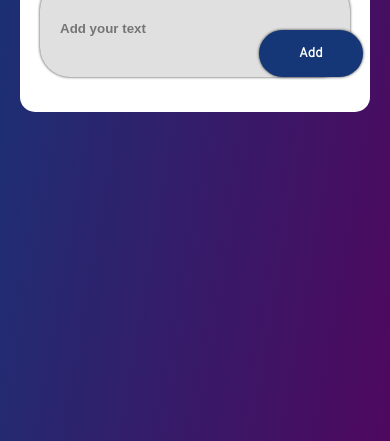
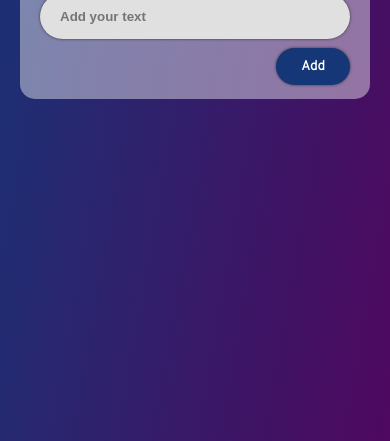
Before and after one commit to AnicetChiza/To-Do-List, a plain HTML site: page index.html in a window 390 px wide. Shown: the part 403-844 px from the top of the page. Drawn offline with Linux system fonts and the light colour scheme.

Commit message:
add to my repository

```diff
--- a/css/style.css
+++ b/css/style.css
@@ -28,7 +28,7 @@ body{
 .to-do-app{
     width: 70%;
     padding: 20px;
-    background-color: #fff;
+    background-color: rgba(255, 255, 255, 0.418);
     border-radius: 15px;
 
 }
@@ -128,6 +128,12 @@ ul li span:hover{
 }
 @media screen and (max-width: 400px){
     button{
-        margin-top: 50px;
+        position: absolute;
+        margin-top: 100px;
+        right: 40px;
+        padding: 10px 25px;
+    }
+    ul{
+        margin-top: 40px;
     }
 }
```
